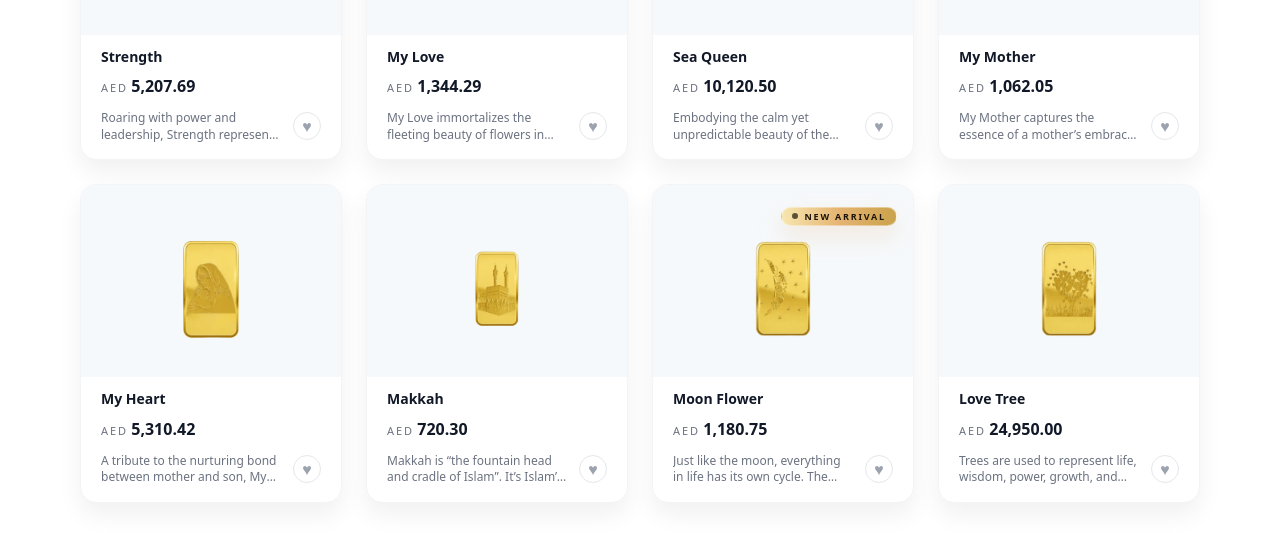
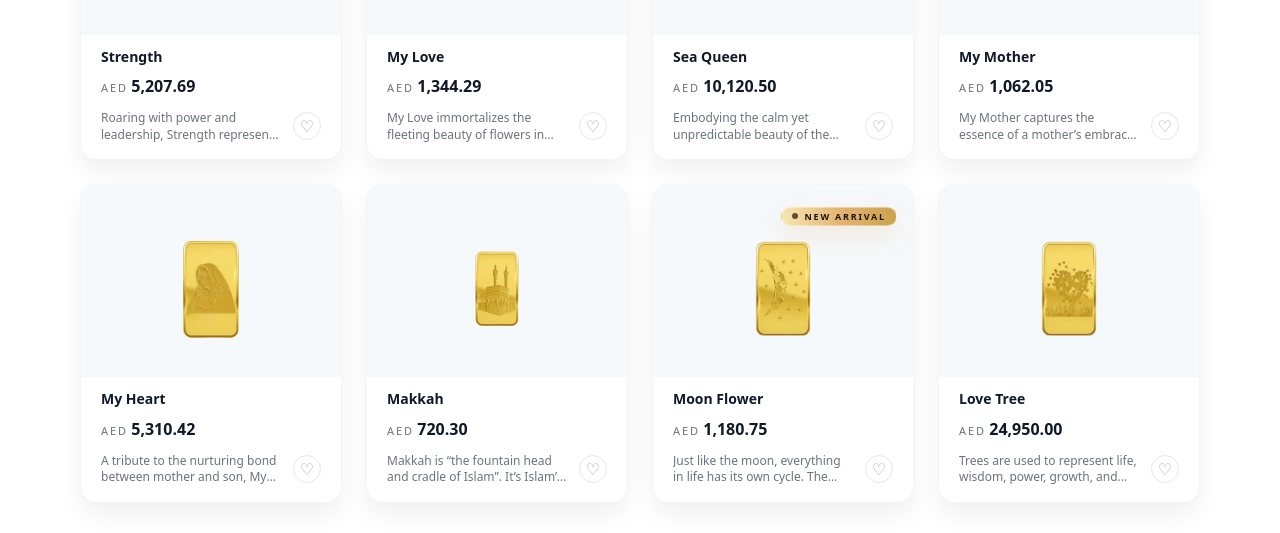
Before and after one commit to ShahrzadRasekh/Wahaj, a Next.js app: page / in a window 1280 px wide. Shown: the part 1942-2475 px from the top of the page. Built offline with nearby package versions, Linux system fonts and the light colour scheme.

Commit message:
making favorite hearts red with clicking

```diff
--- a/app/page.tsx
+++ b/app/page.tsx
@@ -589,6 +589,27 @@ type FeaturedProduct = {
 /* -------------------------------------- */
 
 function FeaturedSection() {
+  const [favorites, setFavorites] = useState<number[]>([]);
+
+useEffect(() => {
+  const stored = localStorage.getItem("favorites");
+  if (stored) {
+    setFavorites(JSON.parse(stored));
+  }
+}, []);
+
+useEffect(() => {
+  localStorage.setItem("favorites", JSON.stringify(favorites));
+}, [favorites]);
+
+const toggleFavorite = (id: number) => {
+  setFavorites((prev) =>
+    prev.includes(id)
+      ? prev.filter((favId) => favId !== id)
+      : [...prev, id]
+  );
+};
+
   return (
     <section className="bg-white py-16">
       <div className="mx-auto max-w-6xl px-4">
@@ -667,11 +688,18 @@ function FeaturedSection() {
   </p>
 
   <button
-    className="mt-0.5 flex h-7 w-7 shrink-0 items-center justify-center rounded-full border border-gray-200 text-gray-400 hover:border-red-400 hover:text-red-500"
-    aria-label="Add to favourites"
-  >
-    ♥
-  </button>
+  onClick={() => toggleFavorite(product.id)}
+  aria-label="Toggle favourite"
+  className={[
+    "mt-0.5 flex h-7 w-7 shrink-0 items-center justify-center rounded-full border transition",
+    favorites.includes(product.id)
+      ? "border-red-500 text-red-500 bg-red-50"
+      : "border-gray-200 text-gray-400 hover:border-red-400 hover:text-red-500",
+  ].join(" ")}
+>
+  {favorites.includes(product.id) ? "♥" : "♡"}
+</button>
+
 </div>
               </div>
             </article>
```
